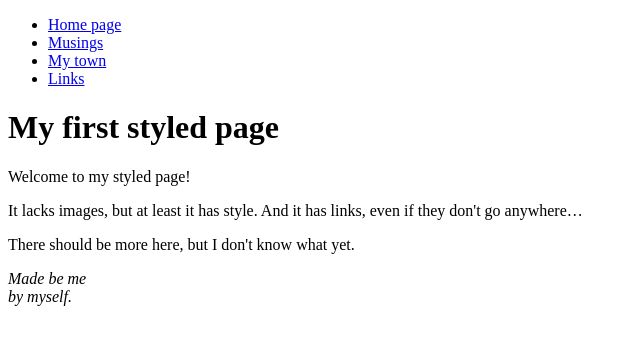
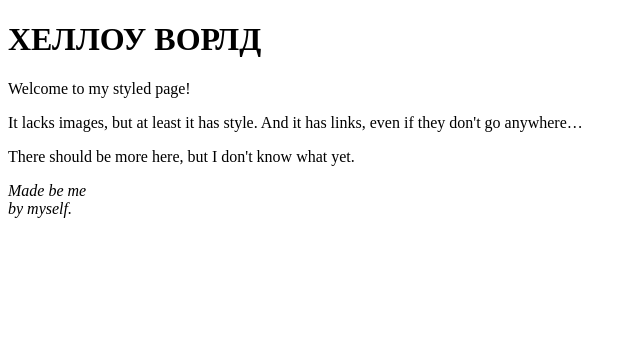
Before and after one commit to EdharPRO/first-project, a plain HTML site: page index.html in a window 1280 px wide. Shown: the whole page, without its empty margins (0-640 px from the left). Drawn offline with Linux system fonts and the light colour scheme.

Commit message:
LAST TEST GITHUB

```diff
--- a/index.html
+++ b/index.html
@@ -7,15 +7,9 @@
 <body>
 
 <!-- Site navigation menu -->
-<ul class="navbar">
-  <li><a href="index.html">Home page</a>
-  <li><a href="musings.html">Musings</a>
-  <li><a href="town.html">My town</a>
-  <li><a href="links.html">Links</a>
-</ul>
 
 <!-- Main content -->
-<h1>My first styled page</h1>
+<h1>ХЕЛЛОУ ВОРЛД</h1>
 
 <p>Welcome to my styled page!
 
```
